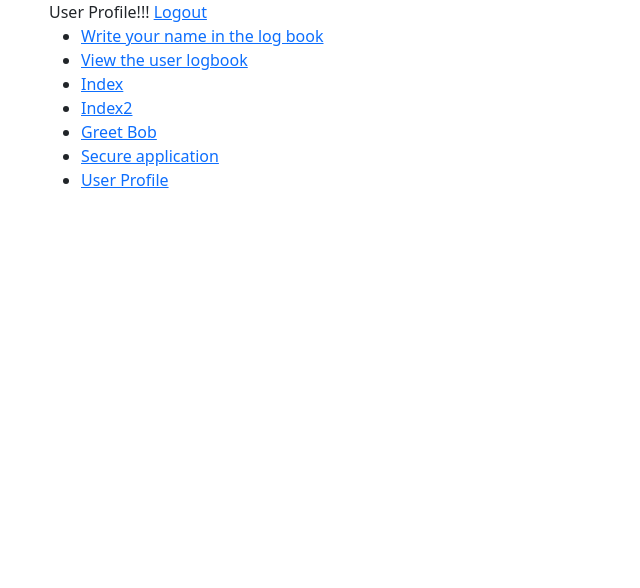
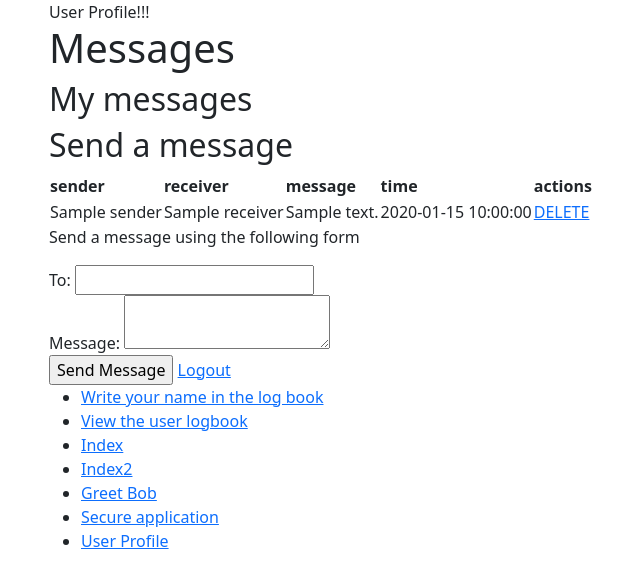
Before and after one commit to Deven8378/eComm1, a PHP site: template app/views/User/profile.php in a window 1280 px wide. Shown: the top 588 px of the page, without its empty margins (33-673 px from the left). Run offline with PHP 8.4, Linux system fonts and the light colour scheme; the template is opened without the code that fills it: most values are stand-ins (such as "Sample title", 1, 10 or a date in 2020).

Commit message:
added more sql stuff prob not worky

```diff
--- a/app/views/User/profile.php
+++ b/app/views/User/profile.php
@@ -1,5 +1,34 @@
 <?php $this->view('shared/header','Register your account'); ?>
 User Profile!!!
+
+<h1> Messages</h1>
+
+<h2> My messages </h2>
+
+<h2> Send a message </h2>
+<table> <tr> <th> sender </th> <th> receiver </th> <th> message </th> <th> time </th> <th> actions </th> </tr>
+<?php
+//display all messages
+foreach ($data as $message) {
+	echo " <tr>
+	<td> $message->sender </td>
+	 <td> $message->receiver </td>
+	  <td> $message->message </td>
+	   <td> $message->timestamp </td>
+	    <td> <a href='/User/messageDelete/$message->message_id'> DELETE </a> </td>
+	     </tr>";
+}
+?>
+</table>
+
+<p> Send a message using the following form </p>
+<form action="/User/sendMessage" method='post'>
+	<label> To: <input type="text" name="receiver"> </label>
+	<br/>
+	<label> Message: <textarea name="message"> </textarea>
+		<br/> <input type="submit" name="action" value="Send Message">
+</form>
+
 <a href='/User/logout'> Logout</a>
 
 <?php $this->view('shared/footer'); ?>
```
Also changed, not shown: app/controllers/User.php (+22 -1 lines), app/models/Message.php (added, +46 -0 lines).
